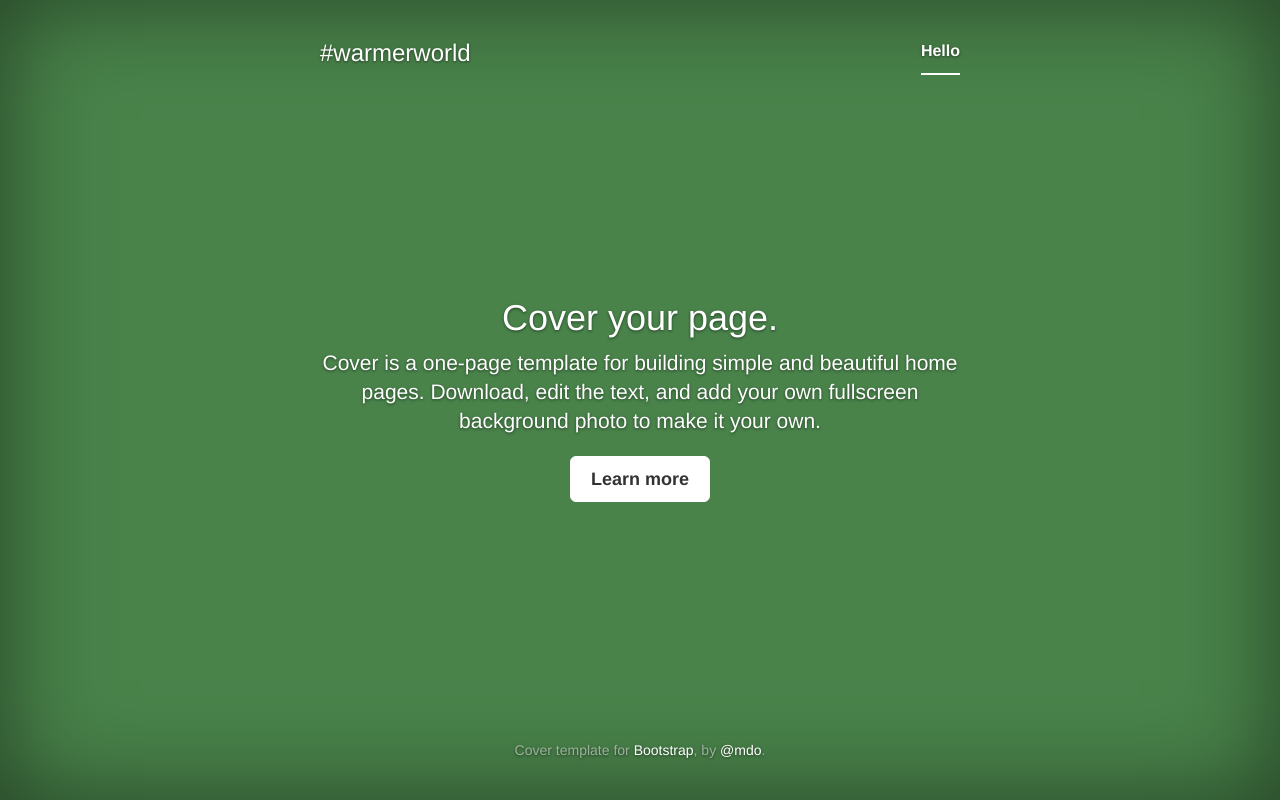
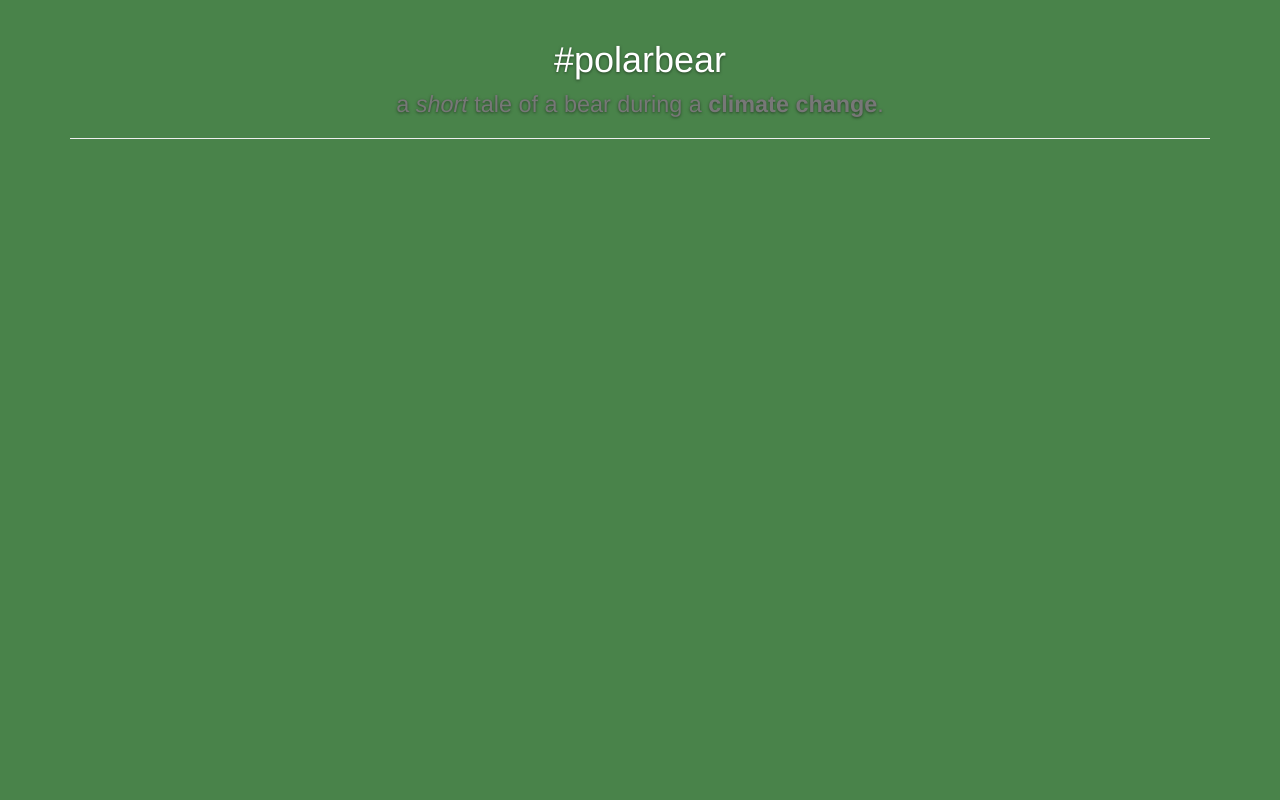
Before and after one commit to peterblazejewicz/polarbear, a website: page index.html in a window 1280 px wide. Drawn offline with nearby package versions, Linux system fonts and the light colour scheme; files that its build step writes are made by us from their sources.

Commit message:
Update base markup

```diff
--- a/index.html
+++ b/index.html
@@ -3,8 +3,8 @@
     <head>
         <meta charset="utf-8">
         <meta http-equiv="x-ua-compatible" content="ie=edge">
-        <title>#warmerwold</title>
-        <meta name="description" content="">
+        <title>#polarbear</title>
+        <meta name="description" content="How polar bears find warmer world?">
         <meta name="viewport" content="width=device-width, initial-scale=1">
         <link rel="stylesheet" href="bower_components/bootstrap/dist/css/bootstrap.min.css">
         <link rel="stylesheet" href="assets/style.css">
@@ -13,43 +13,16 @@
         <!--[if lt IE 8]>
             <p class="browserupgrade">You are using an <strong>outdated</strong> browser. Please <a href="http://browsehappy.com/">upgrade your browser</a> to improve your experience.</p>
         <![endif]-->
-
-        <div class="site-wrapper">
-
-            <div class="site-wrapper-inner">
-
-            <div class="cover-container">
-
-              <div class="masthead clearfix">
-                <div class="inner">
-                  <h3 class="masthead-brand">#warmerworld</h3>
-                  <nav>
-                    <ul class="nav masthead-nav">
-                      <li class="active"><a href="#">Hello</a></li>
-                    </ul>
-                  </nav>
-                </div>
+      <header>
+        <div class="container">
+          <div class="row">
+            <div class="col-lg-12">
+              <div class="page-header">
+                <h1>#polarbear <br><small>a <em>short</em> tale of a bear during a <strong>climate change</strong>.</small></h1>
               </div>
-
-              <div class="inner cover">
-                <h1 class="cover-heading">Cover your page.</h1>
-                <p class="lead">Cover is a one-page template for building simple and beautiful home pages. Download, edit the text, and add your own fullscreen background photo to make it your own.</p>
-                <p class="lead">
-                  <a href="#" class="btn btn-lg btn-default">Learn more</a>
-                </p>
-              </div>
-
-              <div class="mastfoot">
-                <div class="inner">
-                  <p>Cover template for <a href="http://getbootstrap.com">Bootstrap</a>, by <a href="https://twitter.com/mdo">@mdo</a>.</p>
-                </div>
-              </div>
-
             </div>
-
-            </div>
-
-            </div>
+          </div>
         </div>
+      </header>
     </body>
 </html>
```
